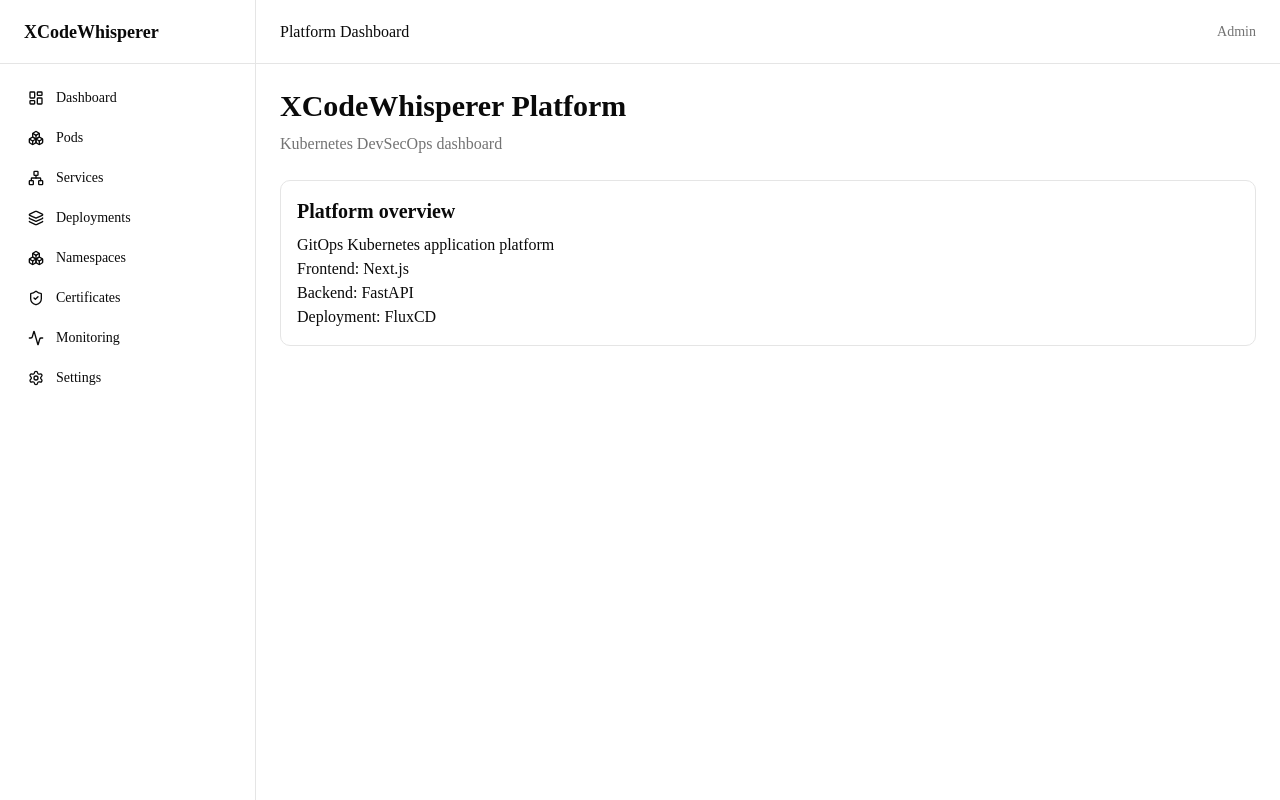
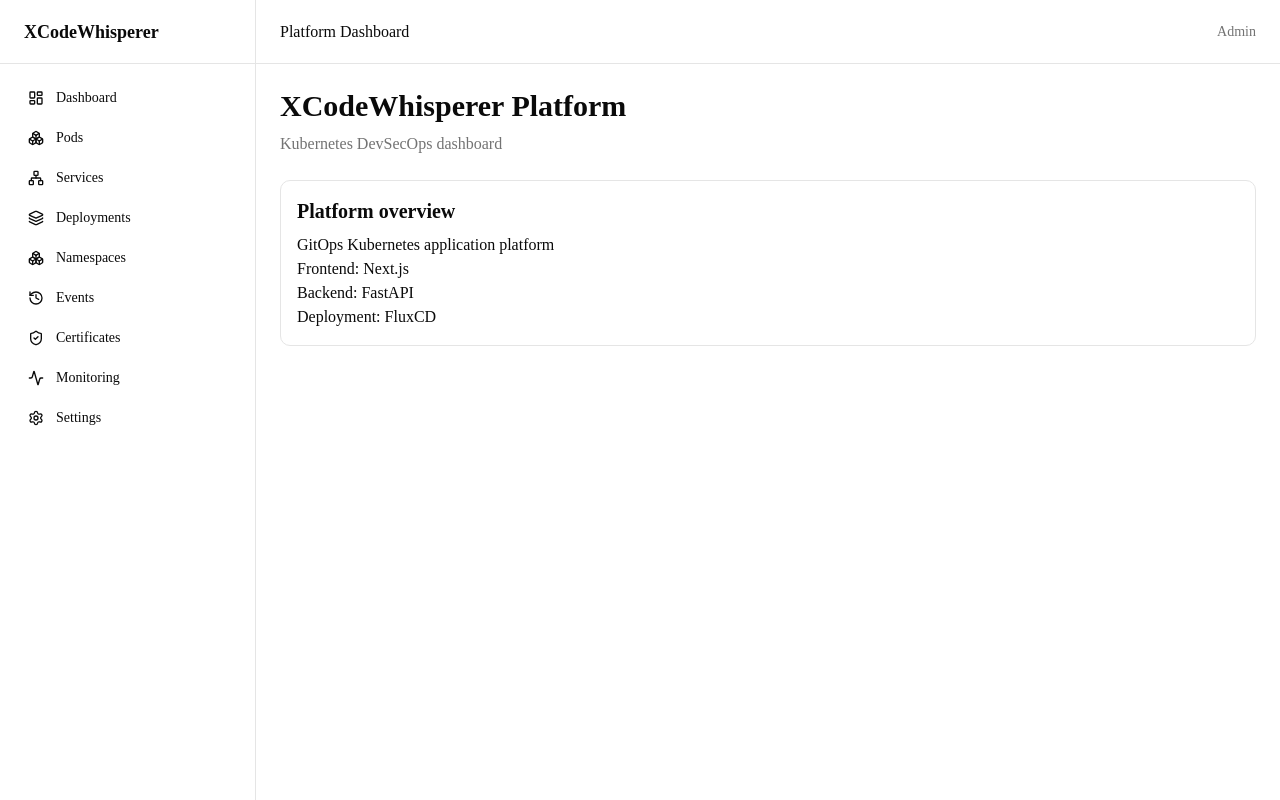
Before and after one commit to Banchereau/demo-frontend, a Next.js app: page / in a window 1280 px wide. Built offline with nearby package versions, Linux system fonts and the light colour scheme.

Commit message:
add evnts in the sidebar

```diff
--- a/src/components/layout/sidebar.tsx
+++ b/src/components/layout/sidebar.tsx
@@ -7,6 +7,7 @@ import {
   ShieldCheck,
   Activity,
   Settings,
+  History,
 } from "lucide-react";
 
 const navigation = [
@@ -34,6 +35,11 @@ const navigation = [
     name: "Namespaces",
     href: "/namespaces",
     icon: Boxes,
+  },
+  {
+    name: "Events",
+    href: "/events",
+    icon: History,
   },
   {
     name: "Certificates",
```
